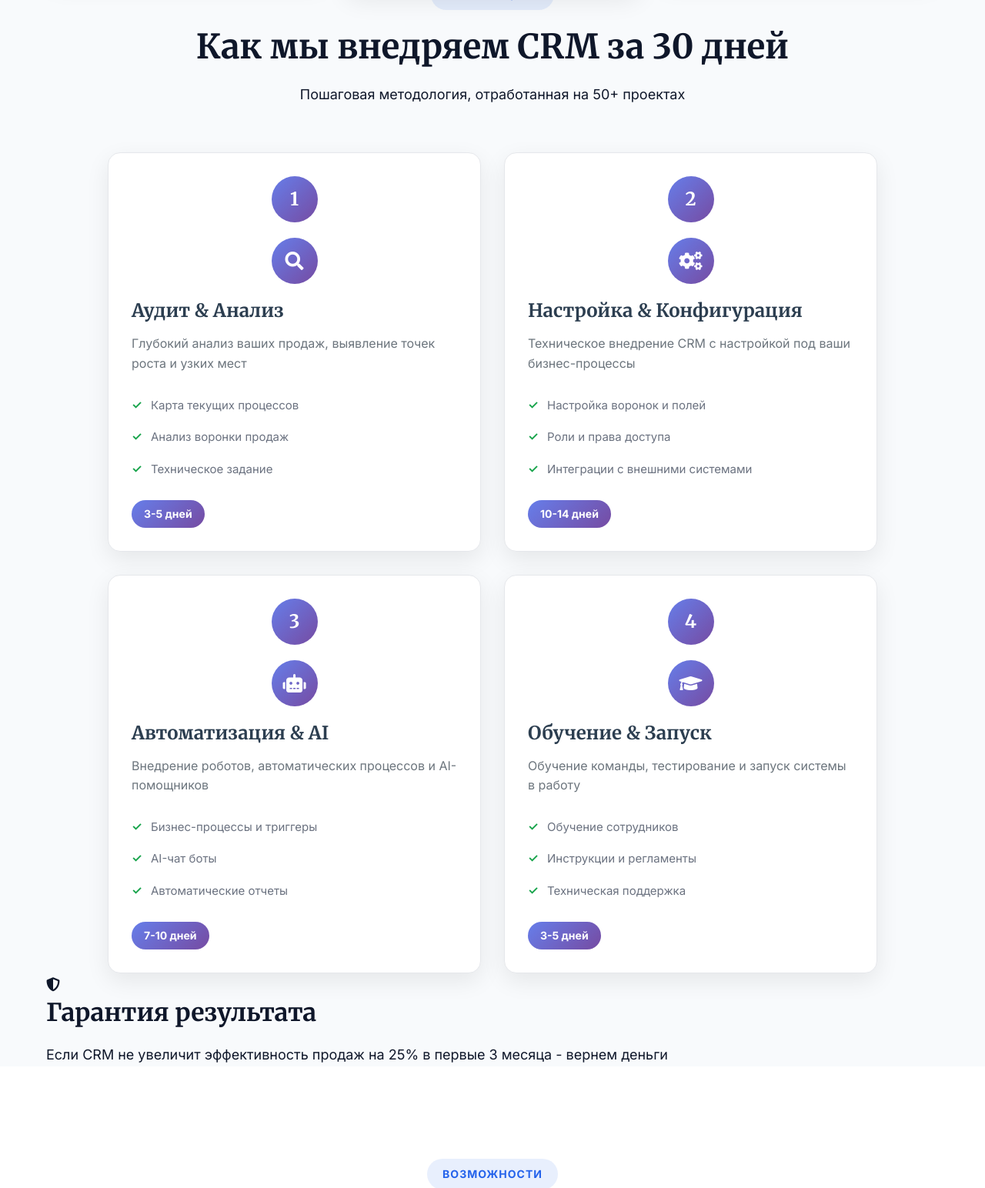
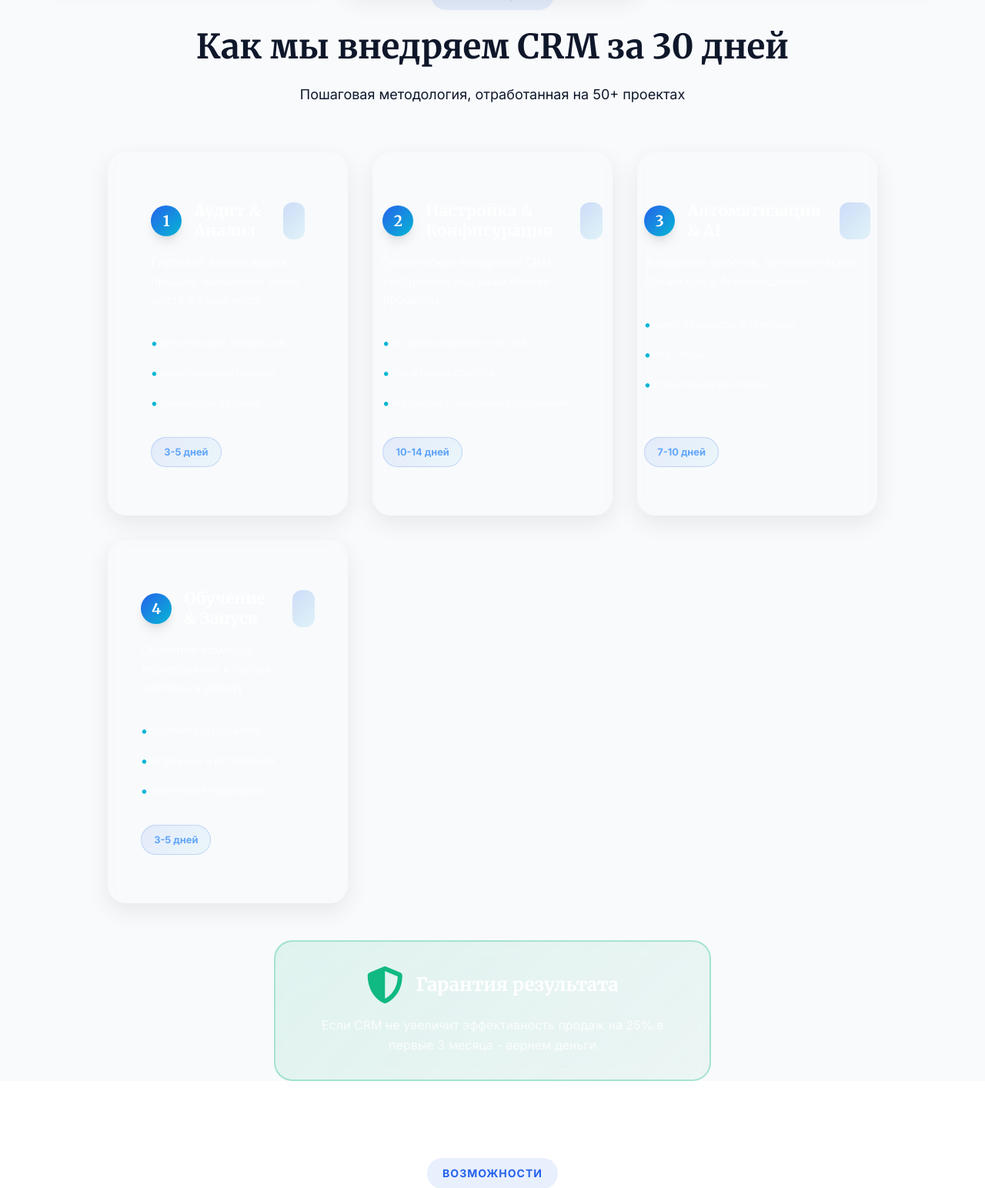
Before and after one commit to adthxkz/itfusionsite, a PHP site: page /crm-implementation.php in a window 1280 px wide. Shown: the part 4234-5778 px from the top of the page at 77% size. Run offline with PHP 8.4, Linux system fonts and the light colour scheme; some libraries are stand-ins or nearby versions.

Commit message:
feat: Final design polish for CRM page
- Refactor process steps with data-attributes and CSS pseudo-elements
- Create unified step numbering with ::before pseudo-element
- Add proper vertical alignment for all icons and text
- Implement equal height cards with flexbox layout
- Fix guarantee section with proper icon-text alignment
- Polish feature lists with perfect spacing and alignment
- Enhance contact options with consistent icon positioning
- Add comprehensive responsive design for all screen sizes
- Create modular CSS approach for maintainable code

```diff
--- a/crm-implementation.php
+++ b/crm-implementation.php
@@ -7,6 +7,9 @@
 
     include 'header.php';
 ?>
+
+<!-- Подключаем CSS для финальной полировки дизайна -->
+<link rel="stylesheet" href="/css/crm-polish.css">
 
 <main>
     <section class="service-hero premium-hero" style="background: linear-gradient(135deg, #667eea 0%, #764ba2 100%); position: relative; overflow: hidden;">
@@ -236,12 +239,8 @@
 
             <div class="process-timeline">
                 <div class="process-step" data-aos="fade-up" data-aos-delay="100">
-                    <div class="step-number">1</div>
                     <div class="step-content">
-                        <div class="step-icon">
-                            <i class="fas fa-search"></i>
-                        </div>
-                        <h3>Аудит & Анализ</h3>
+                        <h3 data-step-number="1" data-icon="fas fa-search">Аудит & Анализ</h3>
                         <p>Глубокий анализ ваших продаж, выявление точек роста и узких мест</p>
                         <ul class="step-deliverables">
                             <li>Карта текущих процессов</li>
@@ -253,12 +252,8 @@
                 </div>
 
                 <div class="process-step" data-aos="fade-up" data-aos-delay="200">
-                    <div class="step-number">2</div>
                     <div class="step-content">
-                        <div class="step-icon">
-                            <i class="fas fa-cogs"></i>
-                        </div>
-                        <h3>Настройка & Конфигурация</h3>
+                        <h3 data-step-number="2" data-icon="fas fa-cogs">Настройка & Конфигурация</h3>
                         <p>Техническое внедрение CRM с настройкой под ваши бизнес-процессы</p>
                         <ul class="step-deliverables">
                             <li>Настройка воронок и полей</li>
@@ -270,12 +265,8 @@
                 </div>
 
                 <div class="process-step" data-aos="fade-up" data-aos-delay="300">
-                    <div class="step-number">3</div>
                     <div class="step-content">
-                        <div class="step-icon">
-                            <i class="fas fa-robot"></i>
-                        </div>
-                        <h3>Автоматизация & AI</h3>
+                        <h3 data-step-number="3" data-icon="fas fa-robot">Автоматизация & AI</h3>
                         <p>Внедрение роботов, автоматических процессов и AI-помощников</p>
                         <ul class="step-deliverables">
                             <li>Бизнес-процессы и триггеры</li>
@@ -287,12 +278,8 @@
                 </div>
 
                 <div class="process-step" data-aos="fade-up" data-aos-delay="400">
-                    <div class="step-number">4</div>
                     <div class="step-content">
-                        <div class="step-icon">
-                            <i class="fas fa-graduation-cap"></i>
-                        </div>
-                        <h3>Обучение & Запуск</h3>
+                        <h3 data-step-number="4" data-icon="fas fa-graduation-cap">Обучение & Запуск</h3>
                         <p>Обучение команды, тестирование и запуск системы в работу</p>
                         <ul class="step-deliverables">
                             <li>Обучение сотрудников</li>
@@ -306,8 +293,10 @@
 
             <div class="process-guarantee" data-aos="fade-up" data-aos-delay="500">
                 <div class="guarantee-content">
-                    <i class="fas fa-shield-alt"></i>
-                    <h3>Гарантия результата</h3>
+                    <div class="guarantee-header">
+                        <i class="fas fa-shield-alt"></i>
+                        <h3>Гарантия результата</h3>
+                    </div>
                     <p>Если CRM не увеличит эффективность продаж на 25% в первые 3 месяца - вернем деньги</p>
                 </div>
             </div>
--- /dev/null
+++ b/css/crm-polish.css
@@ -0,0 +1,404 @@
+/* =========================================
+   CRM PAGE DESIGN POLISH - FINAL TOUCHES
+   Финальная полировка дизайна для идеального выравнивания
+   ========================================= */
+
+/* =========================================
+   1. НОВЫЙ ПОДХОД К КАРТОЧКАМ ЭТАПОВ ПРОЦЕССА
+   Использование data-атрибутов и псевдоэлементов
+   ========================================= */
+
+.process-timeline {
+    display: grid;
+    grid-template-columns: repeat(auto-fit, minmax(280px, 1fr));
+    gap: 2rem;
+    margin-top: 2rem;
+}
+
+.process-step {
+    position: relative;
+    background: rgba(255, 255, 255, 0.05);
+    border-radius: 1.5rem;
+    border: 1px solid rgba(255, 255, 255, 0.1);
+    backdrop-filter: blur(10px);
+    overflow: hidden;
+    transition: all 0.4s ease;
+    height: 100%; /* Равная высота карточек */
+}
+
+.process-step:hover {
+    transform: translateY(-8px);
+    background: rgba(255, 255, 255, 0.08);
+    border-color: rgba(37, 99, 235, 0.4);
+    box-shadow: 0 20px 40px rgba(0, 0, 0, 0.3);
+}
+
+.step-content {
+    padding: 2rem;
+    display: flex;
+    flex-direction: column;
+    height: 100%;
+}
+
+/* Новая стилизация заголовка с номером через data-атрибут */
+.step-content h3[data-step-number] {
+    position: relative;
+    display: flex;
+    align-items: center;
+    gap: 1rem;
+    font-family: 'Merriweather', Georgia, serif;
+    font-size: 1.3rem;
+    font-weight: 700;
+    color: white;
+    margin: 0 0 1rem 0;
+    padding-left: 0; /* Убираем отступ, так как номер теперь часть заголовка */
+}
+
+/* Создаем стилизованный номер через псевдоэлемент */
+.step-content h3[data-step-number]::before {
+    content: attr(data-step-number);
+    display: flex;
+    align-items: center;
+    justify-content: center;
+    width: 40px;
+    height: 40px;
+    background: linear-gradient(135deg, #2563EB, #06B6D4);
+    border-radius: 50%;
+    font-size: 1.2rem;
+    font-weight: 700;
+    color: white;
+    box-shadow: 0 10px 15px -3px rgba(0, 0, 0, 0.1), 0 4px 6px -2px rgba(0, 0, 0, 0.05);
+    flex-shrink: 0;
+}
+
+/* Добавляем иконку после номера */
+.step-content h3[data-step-number]::after {
+    content: '';
+    font-family: 'Font Awesome 6 Free';
+    font-weight: 900;
+    width: 3rem;
+    height: 3rem;
+    display: flex;
+    align-items: center;
+    justify-content: center;
+    background: linear-gradient(135deg, rgba(37, 99, 235, 0.2), rgba(6, 182, 212, 0.1));
+    border-radius: 0.75rem;
+    color: #06B6D4;
+    font-size: 1.3rem;
+    margin-left: auto;
+}
+
+/* Иконки для каждого этапа */
+.step-content h3[data-icon="fas fa-search"]::after { content: '\f002'; }
+.step-content h3[data-icon="fas fa-cogs"]::after { content: '\f085'; }
+.step-content h3[data-icon="fas fa-robot"]::after { content: '\f544'; }
+.step-content h3[data-icon="fas fa-graduation-cap"]::after { content: '\f19d'; }
+
+.step-content p {
+    color: rgba(255, 255, 255, 0.8);
+    font-size: 0.95rem;
+    line-height: 1.6;
+    margin: 0 0 1.5rem 0;
+}
+
+.step-deliverables {
+    list-style: none;
+    padding: 0;
+    margin: 0 0 1.5rem 0;
+    flex-grow: 1; /* Занимает все доступное пространство */
+}
+
+.step-deliverables li {
+    display: flex;
+    align-items: center;
+    gap: 0.5rem;
+    padding: 0.5rem 0;
+    color: rgba(255, 255, 255, 0.7);
+    font-size: 0.85rem;
+}
+
+.step-deliverables li::before {
+    content: '•';
+    color: #06B6D4;
+    font-weight: bold;
+    font-size: 1.1rem;
+    flex-shrink: 0;
+}
+
+.step-duration {
+    display: inline-flex;
+    align-items: center;
+    padding: 0.5rem 1rem;
+    background: linear-gradient(135deg, rgba(37, 99, 235, 0.1), rgba(6, 182, 212, 0.05));
+    border: 1px solid rgba(37, 99, 235, 0.2);
+    border-radius: 50px;
+    color: #60A5FA;
+    font-size: 0.8rem;
+    font-weight: 600;
+    align-self: flex-start;
+    margin-top: auto; /* Прижимаем к низу */
+}
+
+/* =========================================
+   2. ИСПРАВЛЕНИЕ БЛОКА ГАРАНТИИ
+   Идеальное выравнивание иконки и заголовка
+   ========================================= */
+
+.process-guarantee {
+    margin-top: 3rem;
+    text-align: center;
+}
+
+.guarantee-content {
+    display: inline-flex;
+    flex-direction: column;
+    align-items: center;
+    gap: 1rem;
+    background: linear-gradient(135deg, rgba(16, 185, 129, 0.1), rgba(5, 150, 105, 0.05));
+    border: 2px solid rgba(16, 185, 129, 0.3);
+    border-radius: 1.5rem;
+    padding: 2rem;
+    backdrop-filter: blur(10px);
+}
+
+.guarantee-header {
+    display: flex;
+    align-items: center;
+    gap: 1rem;
+}
+
+.guarantee-header i {
+    font-size: 3rem;
+    color: #10B981;
+}
+
+.guarantee-header h3 {
+    font-family: 'Merriweather', Georgia, serif;
+    font-size: 1.5rem;
+    font-weight: 700;
+    color: white;
+    margin: 0;
+}
+
+.guarantee-content p {
+    color: rgba(255, 255, 255, 0.8);
+    font-size: 1rem;
+    line-height: 1.6;
+    margin: 0;
+    max-width: 500px;
+}
+
+/* =========================================
+   3. ИСПРАВЛЕНИЕ СПИСКОВ С ГАЛОЧКАМИ
+   Идеальное выравнивание иконок и текста
+   ========================================= */
+
+/* Секция "Что вы получите после внедрения" */
+.features-list .feature-item {
+    display: flex;
+    align-items: flex-start; /* Выравнивание по верху для многострочного текста */
+    gap: 1rem;
+    padding: 1.5rem;
+    background: linear-gradient(135deg, #F8FAFC 0%, #FFFFFF 100%);
+    border-radius: 0.75rem;
+    border: 1px solid #E2E8F0;
+    transition: all 0.3s ease;
+}
+
+.features-list .feature-item:hover {
+    transform: translateY(-4px);
+    box-shadow: 0 10px 15px -3px rgba(0, 0, 0, 0.1), 0 4px 6px -2px rgba(0, 0, 0, 0.05);
+    border-color: #2563EB;
+}
+
+.feature-check {
+    display: flex;
+    align-items: center;
+    justify-content: center;
+    width: 2.5rem;
+    height: 2.5rem;
+    background: linear-gradient(135deg, #059669, #10B981);
+    border-radius: 50%;
+    flex-shrink: 0;
+    margin-top: 0.125rem; /* Небольшая корректировка для выравнивания с первой строкой */
+}
+
+.feature-check i {
+    color: white;
+    font-size: 1rem;
+}
+
+.feature-content {
+    flex: 1;
+}
+
+.feature-content h4 {
+    font-family: 'Merriweather', Georgia, serif;
+    font-size: 1.2rem;
+    font-weight: 700;
+    color: #0F172A;
+    margin: 0 0 0.5rem 0;
+    line-height: 1.3;
+}
+
+.feature-content p {
+    color: #475569;
+    font-size: 0.95rem;
+    line-height: 1.5;
+    margin: 0;
+}
+
+/* =========================================
+   4. ИСПРАВЛЕНИЕ БЛОКА КОНТАКТОВ
+   Идеальное выравнивание иконок и текста
+   ========================================= */
+
+.contact-options {
+    display: flex;
+    flex-direction: column;
+    gap: 1rem;
+    margin: 1.5rem 0;
+}
+
+.contact-option {
+    display: flex;
+    align-items: center;
+    gap: 1rem;
+    padding: 1rem;
+    background: #F8FAFC;
+    border: 1px solid #E2E8F0;
+    border-radius: 0.75rem;
+    text-decoration: none;
+    color: #334155;
+    transition: all 0.3s ease;
+}
+
+.contact-option:hover {
+    background: #F1F5F9;
+    border-color: #2563EB;
+    transform: translateY(-2px);
+    color: #334155;
+}
+
+.contact-option i {
+    width: 2.5rem;
+    height: 2.5rem;
+    display: flex;
+    align-items: center;
+    justify-content: center;
+    background: linear-gradient(135deg, #2563EB, #06B6D4);
+    color: white;
+    border-radius: 0.5rem;
+    font-size: 1.2rem;
+    flex-shrink: 0;
+}
+
+.contact-option div {
+    flex: 1;
+}
+
+.contact-option strong {
+    display: block;
+    font-weight: 700;
+    color: #0F172A;
+    margin-bottom: 0.25rem;
+}
+
+.contact-option span {
+    font-size: 0.875rem;
+    color: #64748B;
+}
+
+/* =========================================
+   5. ДОПОЛНИТЕЛЬНЫЕ ИСПРАВЛЕНИЯ ДЛЯ CTA
+   Улучшение списка преимуществ
+   ========================================= */
+
+.cta-benefits-list {
+    display: flex;
+    flex-direction: column;
+    gap: 0.75rem;
+    margin: 1.5rem 0;
+}
+
+.cta-benefits-list .benefit-item {
+    display: flex;
+    align-items: center;
+    gap: 0.75rem;
+}
+
+.cta-benefits-list .benefit-item i {
+    color: #059669;
+    font-size: 1rem;
+    flex-shrink: 0;
+}
+
+.cta-benefits-list .benefit-item span {
+    color: #334155;
+    font-size: 0.95rem;
+    line-height: 1.4;
+}
+
+/* =========================================
+   АДАПТИВНЫЙ ДИЗАЙН
+   ========================================= */
+
+@media (max-width: 768px) {
+    .process-timeline {
+        grid-template-columns: 1fr;
+        gap: 1.5rem;
+    }
+
+    .step-content {
+        padding: 1.5rem;
+    }
+
+    .step-content h3[data-step-number] {
+        flex-direction: column;
+        align-items: flex-start;
+        gap: 0.75rem;
+        text-align: left;
+    }
+
+    .step-content h3[data-step-number]::after {
+        margin-left: 0;
+        margin-top: 0.5rem;
+    }
+
+    .guarantee-header {
+        flex-direction: column;
+        gap: 0.75rem;
+    }
+
+    .guarantee-header i {
+        font-size: 2.5rem;
+    }
+
+    .contact-option {
+        flex-direction: column;
+        text-align: center;
+        gap: 0.75rem;
+    }
+}
+
+@media (max-width: 480px) {
+    .features-list .feature-item {
+        padding: 1rem;
+    }
+
+    .step-content h3[data-step-number] {
+        font-size: 1.1rem;
+    }
+
+    .step-content h3[data-step-number]::before {
+        width: 35px;
+        height: 35px;
+        font-size: 1rem;
+    }
+
+    .step-content h3[data-step-number]::after {
+        width: 2.5rem;
+        height: 2.5rem;
+        font-size: 1.1rem;
+    }
+}
```
